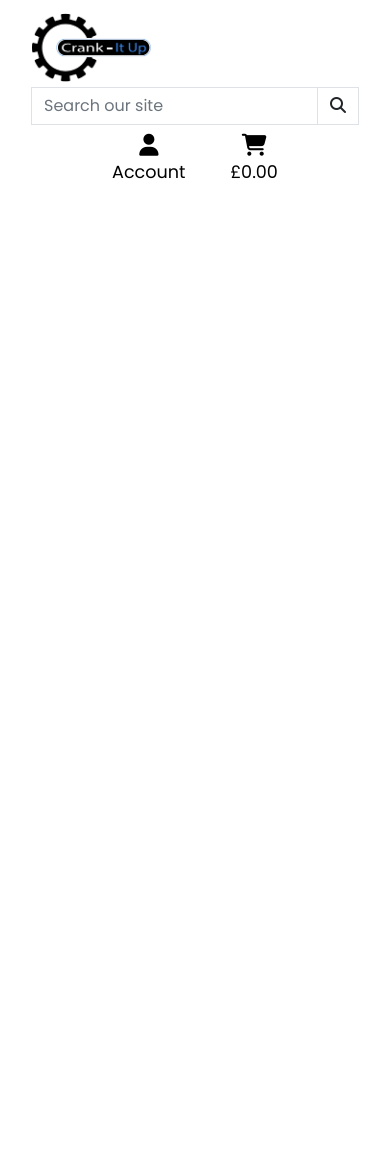
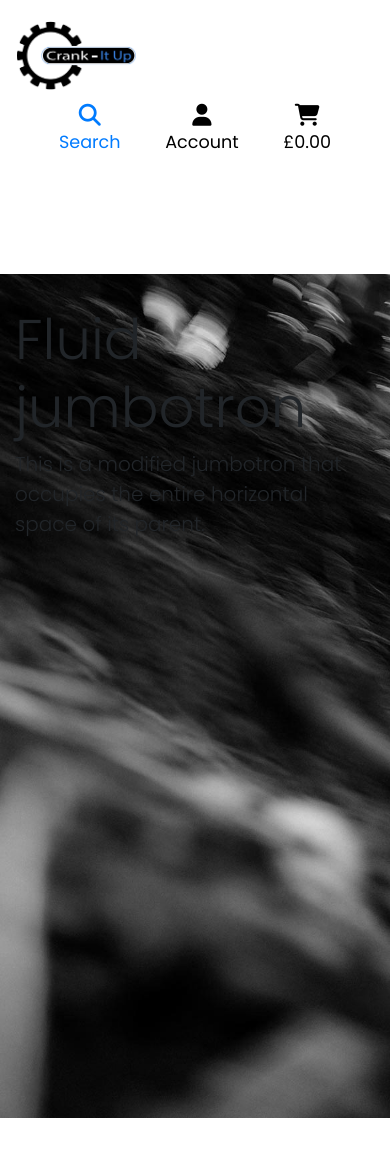
Before and after one commit to DaveWhiteh/CIU-Test, a Django app: page / in a window 390 px wide. Before the commit the page ends 179 px from the top, so only its background shows below. Run offline with Django 3.2, Linux system fonts and the light colour scheme; some libraries are stand-ins or nearby versions.

Commit message:
Alter base.html navbar and add main-nav.html and mobile-nav.html to includes

```diff
--- a/home/templates/home/index.html
+++ b/home/templates/home/index.html
@@ -10,5 +10,10 @@
 {% endblock %}
 
 {% block content %}
-
+    <div class="jumbotron jumbotron-fluid">
+        <div class="container">
+            <h1 class="display-4">Fluid jumbotron</h1>
+            <p class="lead">This is a modified jumbotron that occupies the entire horizontal space of its parent.</p>
+        </div>
+    </div>
 {% endblock %}
--- a/static/css/style.css
+++ b/static/css/style.css
@@ -23,6 +23,10 @@ body {
 }
 
 /* --------------------------------------------------------------------------------------- Containers */
+
+.header-container {
+    padding-top: 95px;
+}
 
 .container-wrapper {
     padding: 2rem 0;
@@ -70,6 +74,9 @@ body {
 
 /* --------------------------------------------------------------------------------------- Navbar */
 
+.img-logo {
+    width: 120px;
+}
 
 .search-box {
     height: 42px;
@@ -118,6 +125,8 @@ body {
 
 /* --------------------------------------------------------------------------------------- Home Page */
 
-.img-logo {
-    width: 120px;
+.jumbotron {
+    background: url('/media/jumbotron-desktop.jpg');
+    background-size: cover;
+    height: 100vh;
 }
--- a/templates/base.html
+++ b/templates/base.html
@@ -45,7 +45,7 @@
 <body>
     <header>
         <div class="fixed-top">
-            <nav class="navbar container navbar-expand-xl">
+            <nav class="navbar container navbar-expand-xl d-none d-lg-flex">
                 <!-- Logo -->
                 <div class="col-12 col-lg-4 my-auto">
                     <a href="{% url 'home' %}" class="navbar-brand">
@@ -115,6 +115,30 @@
                 </div>
             </nav>
         </div>
+
+        <div class="row">
+            <nav class="navbar w-100 navbar-expand-lg px-3">
+                <!-- Upper Nav Bar - Mobile -->
+                {% include 'includes/mobile-nav.html' %}
+            </nav>
+        </div>
+
+        <!-- Mobile Search Collapsible -->
+        <div class="collapse" id="collapse-search">
+            <div class="row d-block d-lg-none bg-light">
+                <div class="col-12 px-3 py-2">
+                    <form method="GET" action="">
+                        <div class="search-box">
+                            <input type="text" name="q" placeholder="Search our products" aria-label="Search our products">
+                            <button type="submit">
+                                <i class="fa-solid fa-magnifying-glass fa-lg"></i>
+                                <span class="sr-only">Submit your search</span>
+                            </button>
+                        </div>
+                    </form>
+                </div>
+            </div>
+        </div>
     </header>
 
     {% if messages %}
--- /dev/null
+++ b/templates/includes/mobile-nav.html
@@ -0,0 +1,62 @@
+<nav class="navbar container navbar-expand-xl d-flex d-lg-none">
+    <!-- Logo -->
+    <div class="col-12 col-lg-4 my-auto">
+        <a href="{% url 'home' %}" class="navbar-brand">
+            <img src="media/logo_v1.png" alt="CIU-Test Logo" id="ciu-logo" class="img-logo">
+        </a>
+    </div>
+
+    <!-- Nav -->
+    <div class="col-12 col-lg-4 my-auto">
+        <ul class="list-inline list-unstyled text-center text-lg-right my-0">
+
+            <!-- Search -->
+            <li class="list-inline-item">
+                <a class="text-dark-grey nav-link upper-nav-link" data-toggle="collapse" href="#collapseSearch" role="button" aria-expanded="false" aria-controls="collapseSearch">
+                    <div class="text-center">
+                        <div><i class="fas fa-search fa-lg"></i></div>
+                        <p class="my-0 font-body">Search</p>
+                    </div>
+                </a>
+            </li>
+
+            <!-- Dropdown -->
+            <li class="list-inline-item dropdown">
+                <a class="text-black nav-link" href="#" id="user-options" data-toggle="dropdown"
+                    aria-haspopup="true" aria-expanded="false">
+                    <div class="text-center">
+                        <div><i class="fas fa-user fa-lg"></i></div>
+                        <p class="my-0">Account</p>
+                    </div>
+                </a>
+                <div class="dropdown-menu border-0" aria-labelledby="user-options">
+                    {% if request.user.is_authenticated %}
+                    <a href="" class="dropdown-item">My Profile</a>
+                    <a href="" class="dropdown-item">Create Listing</a>
+                    <a href="{% url 'account_logout' %}" class="dropdown-item">Logout</a>
+                    {% else %}
+                    <a href="{% url 'account_signup' %}" class="dropdown-item">Register</a>
+                    <a href="{% url 'account_login' %}" class="dropdown-item">Login</a>
+                    {% endif %}
+                </div>
+            </li>
+
+            <!-- Basket -->
+            <li class="list-inline-item">
+                <a class="{% if grand_total %}text-info font-weight-bold{% else %}text-black{% endif %} nav-link"
+                    href="">
+                    <div class="text-center">
+                        <div><i class="fa-solid fa-cart-shopping fa-lg"></i></div>
+                        <p class="my-0">
+                            {% if grand_total %}
+                            £{{ grand_total|floatformat:2 }}
+                            {% else %}
+                            £0.00
+                            {% endif %}
+                        </p>
+                    </div>
+                </a>
+            </li>
+        </ul>
+    </div>
+</nav>
```
Also changed, not shown: media/jumbotron-desktop.jpg (added), templates/includes/main-nav.html (added).
